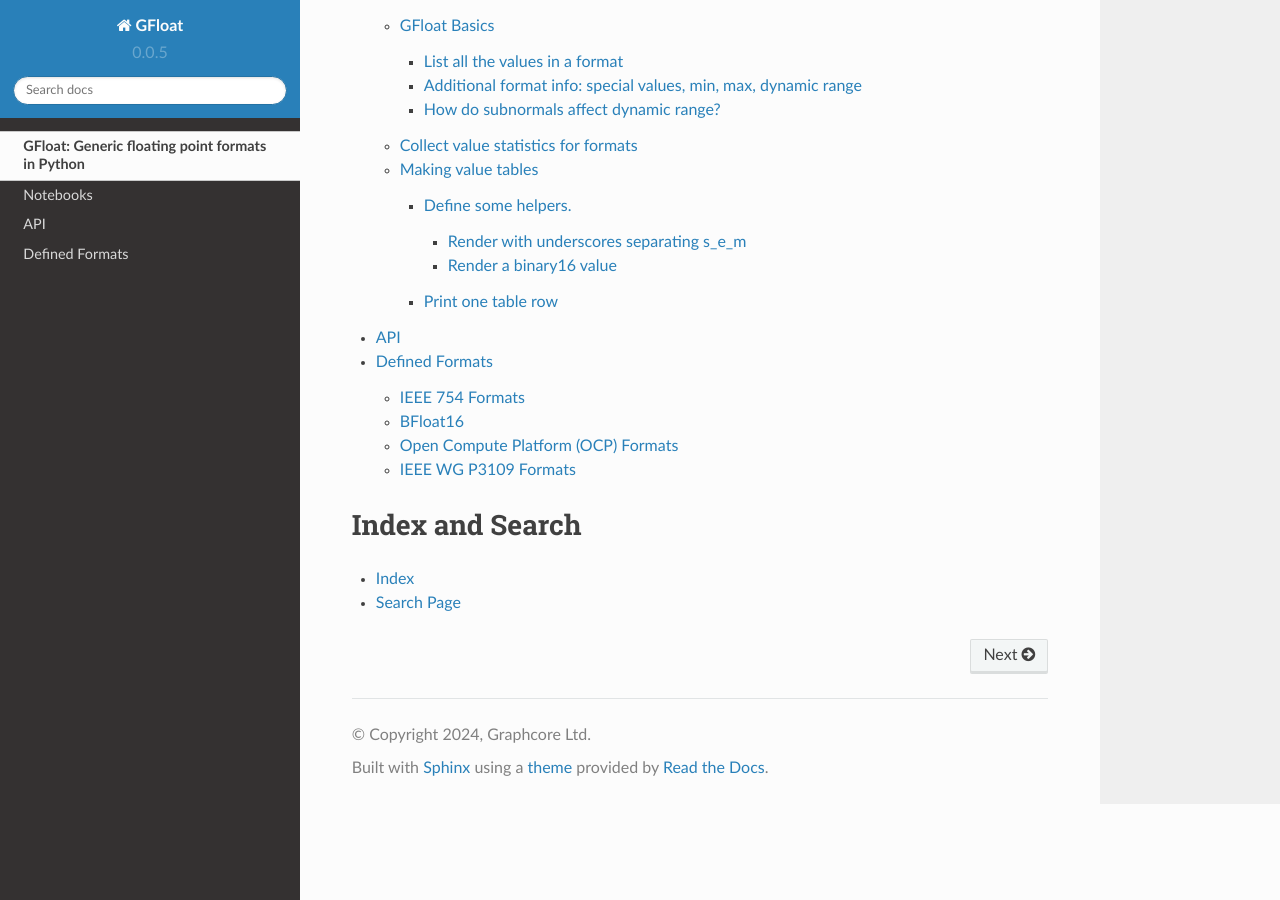
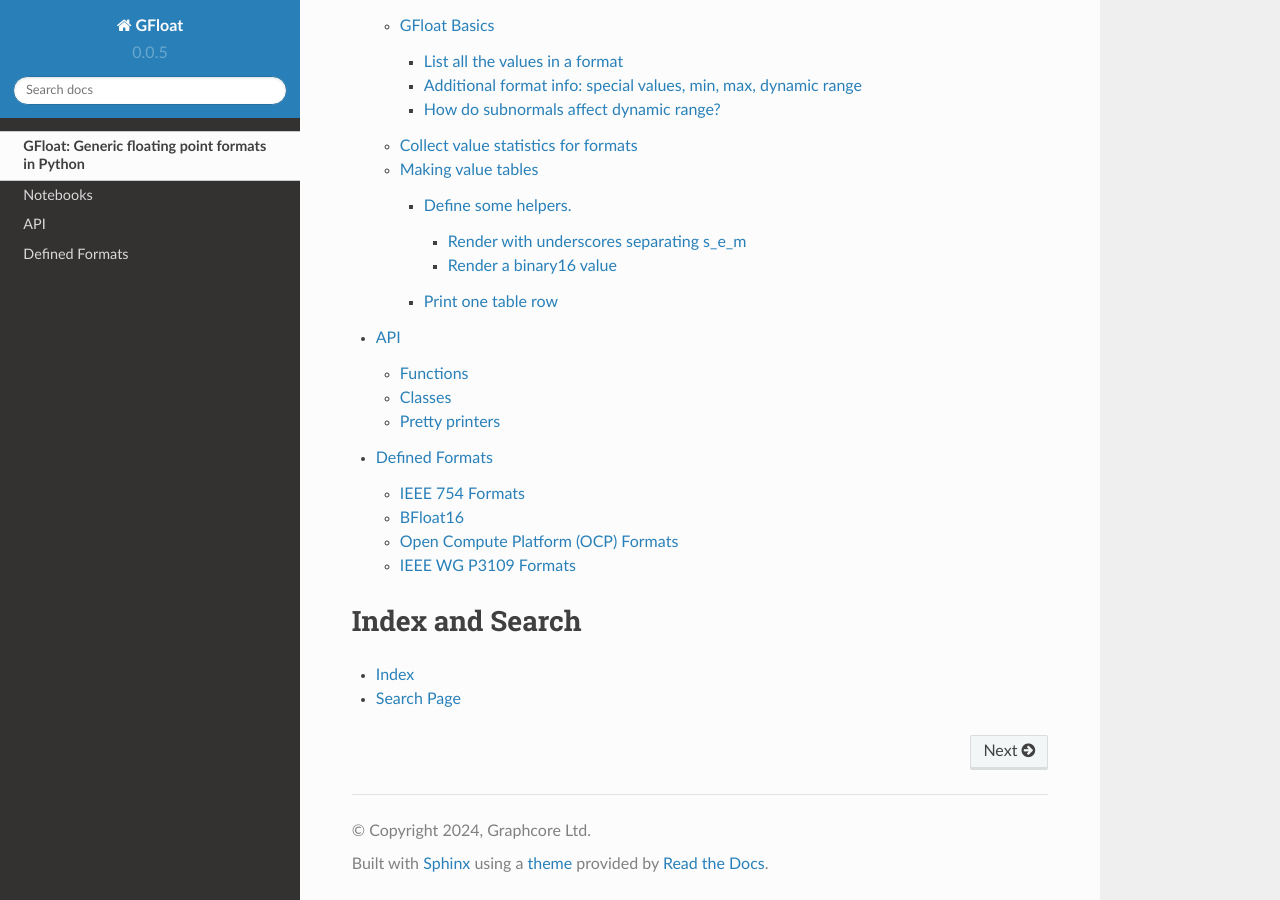
Before and after one commit to graphcore-research/gfloat, a Sphinx documentation site: the page built from docs/source/index.rst, in a window 1280 px wide and 900 px high, scrolled down 884 px. Built offline with Sphinx 7.4.7 and the Read the Docs theme 2.0.0, drawn with Linux system fonts in a browser that asks for light colours.

Commit message:
Add pretty printers to api.rst

```diff
--- a/docs/source/api.rst
+++ b/docs/source/api.rst
@@ -2,6 +2,9 @@ API
 ===
 
 .. module:: gfloat
+
+Functions
+---------
 
 .. autofunction:: decode_float
 .. autofunction:: round_float
@@ -10,6 +13,8 @@ API
 .. autofunction:: decode_block
 .. autofunction:: encode_block
 
+Classes
+-------
 
 .. autoclass:: FormatInfo()
    :members:
@@ -19,3 +24,9 @@ API
    :members:
 .. autoclass:: FloatValue()
    :members:
+
+Pretty printers
+---------------
+
+.. autofunction:: float_pow2str
+.. autofunction:: float_tilde_unless_roundtrip_str
```
